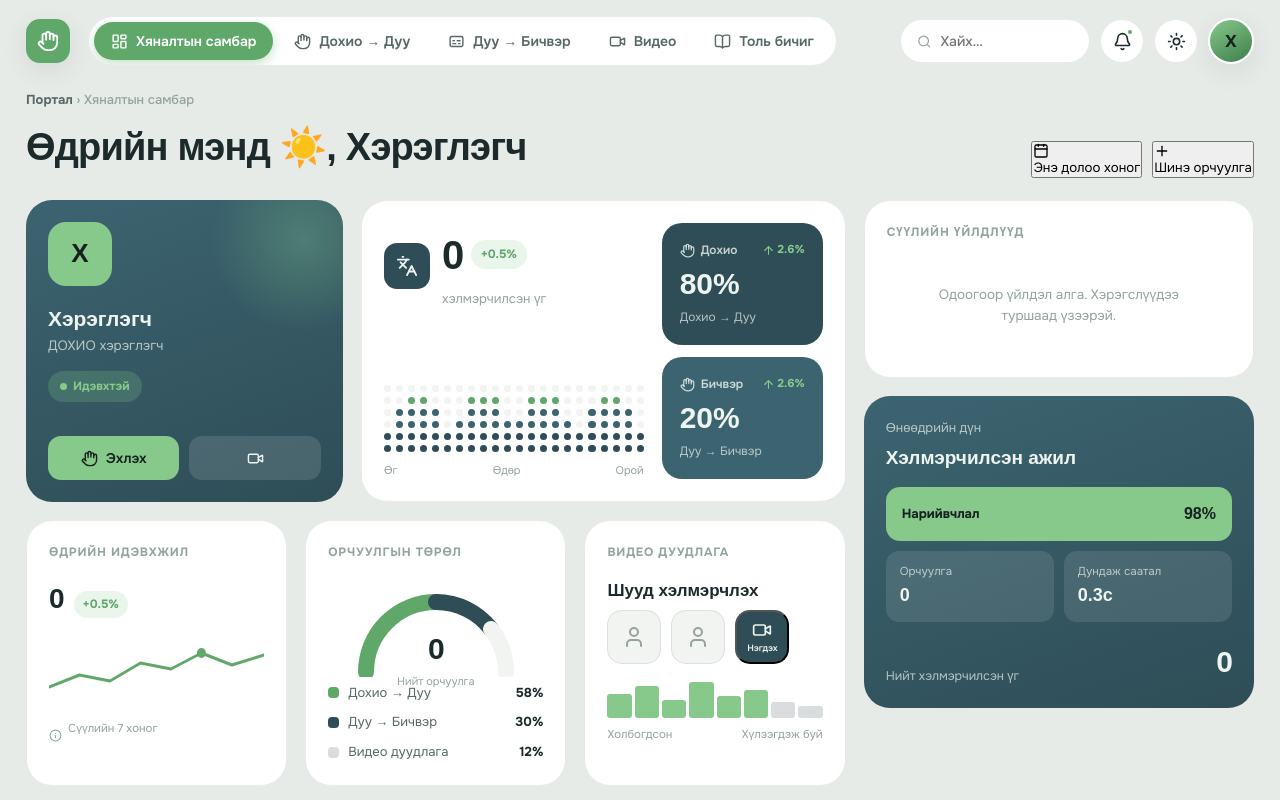
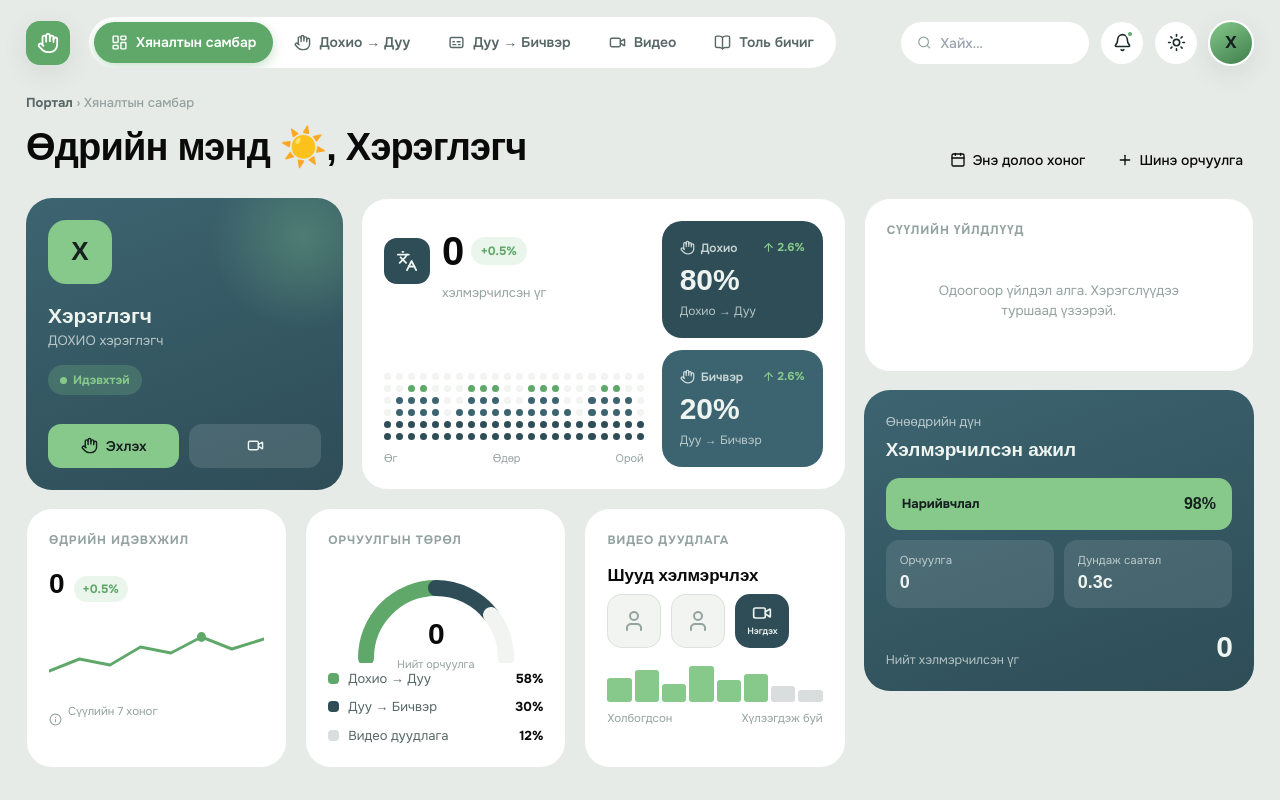
Before and after one commit to pinecone-studio/pinequest-s4-e1-team-7, a Next.js app in the folder seq/web/: page /dashboard in a window 1280 px wide. Built offline with nearby package versions, Linux system fonts and the light colour scheme; a web font is replaced by a local one.

Commit message:
global css fix change

```diff
--- a/seq/web/app/globals.css
+++ b/seq/web/app/globals.css
@@ -422,3 +422,97 @@ body.modal-open{ overflow:hidden; }
 .ov-sum-title{ font-family:var(--font-display); font-size:19px; font-weight:600; margin-bottom:14px; }
 .dbtab{ border:none; cursor:pointer; background:none; }
 .dict-card{ text-align:left; }
+
+
+@import "tw-animate-css";
+
+@tailwind base;
+@tailwind components;
+@tailwind utilities;
+* {
+  box-sizing: border-box;
+}
+
+@layer base {
+  .theme {
+    --font-heading: var(--font-sans);
+    --font-sans: var(--font-sans);
+  }
+  :root {
+    --background: oklch(1 0 0);
+    --foreground: oklch(0.145 0 0);
+    --card: oklch(1 0 0);
+    --card-foreground: oklch(0.145 0 0);
+    --popover: oklch(1 0 0);
+    --popover-foreground: oklch(0.145 0 0);
+    --primary: oklch(0.205 0 0);
+    --primary-foreground: oklch(0.985 0 0);
+    --secondary: oklch(0.97 0 0);
+    --secondary-foreground: oklch(0.205 0 0);
+    --muted: oklch(0.97 0 0);
+    --muted-foreground: oklch(0.556 0 0);
+    --accent: oklch(0.97 0 0);
+    --accent-foreground: oklch(0.205 0 0);
+    --destructive: oklch(0.577 0.245 27.325);
+    --border: oklch(0.922 0 0);
+    --input: oklch(0.922 0 0);
+    --ring: oklch(0.708 0 0);
+    --chart-1: oklch(0.87 0 0);
+    --chart-2: oklch(0.556 0 0);
+    --chart-3: oklch(0.439 0 0);
+    --chart-4: oklch(0.371 0 0);
+    --chart-5: oklch(0.269 0 0);
+    --radius: 0.625rem;
+    --sidebar: oklch(0.985 0 0);
+    --sidebar-foreground: oklch(0.145 0 0);
+    --sidebar-primary: oklch(0.205 0 0);
+    --sidebar-primary-foreground: oklch(0.985 0 0);
+    --sidebar-accent: oklch(0.97 0 0);
+    --sidebar-accent-foreground: oklch(0.205 0 0);
+    --sidebar-border: oklch(0.922 0 0);
+    --sidebar-ring: oklch(0.708 0 0);
+  }
+  .dark {
+    --background: oklch(0.145 0 0);
+    --foreground: oklch(0.985 0 0);
+    --card: oklch(0.205 0 0);
+    --card-foreground: oklch(0.985 0 0);
+    --popover: oklch(0.205 0 0);
+    --popover-foreground: oklch(0.985 0 0);
+    --primary: oklch(0.922 0 0);
+    --primary-foreground: oklch(0.205 0 0);
+    --secondary: oklch(0.269 0 0);
+    --secondary-foreground: oklch(0.985 0 0);
+    --muted: oklch(0.269 0 0);
+    --muted-foreground: oklch(0.708 0 0);
+    --accent: oklch(0.269 0 0);
+    --accent-foreground: oklch(0.985 0 0);
+    --destructive: oklch(0.704 0.191 22.216);
+    --border: oklch(1 0 0 / 10%);
+    --input: oklch(1 0 0 / 15%);
+    --ring: oklch(0.556 0 0);
+    --chart-1: oklch(0.87 0 0);
+    --chart-2: oklch(0.556 0 0);
+    --chart-3: oklch(0.439 0 0);
+    --chart-4: oklch(0.371 0 0);
+    --chart-5: oklch(0.269 0 0);
+    --sidebar: oklch(0.205 0 0);
+    --sidebar-foreground: oklch(0.985 0 0);
+    --sidebar-primary: oklch(0.488 0.243 264.376);
+    --sidebar-primary-foreground: oklch(0.985 0 0);
+    --sidebar-accent: oklch(0.269 0 0);
+    --sidebar-accent-foreground: oklch(0.985 0 0);
+    --sidebar-border: oklch(1 0 0 / 10%);
+    --sidebar-ring: oklch(0.556 0 0);
+  }
+  * {
+  box-sizing: border-box;
+}
+  body {
+  background: var(--background);
+  color: var(--foreground);
+}
+  html {
+  font-family: ui-sans-serif, system-ui, sans-serif;
+}
+}
--- a/seq/web/components/landingpage/Header.tsx
+++ b/seq/web/components/landingpage/Header.tsx
@@ -5,12 +5,12 @@ import TranslateWidget from "./Translator";
 
 export const Header = () => {
   return (
-    <header className="w-full sticky flex justify-between items-center px-8 md:px-16 py-4 bg-white/10 backdrop-blur-md border-b border-white/20">
+    <header className="w-full flex justify-between items-center px-8 md:px-16 py-4 bg-white/10 backdrop-blur-md border-b border-white/20">
       <div className="flex items-center gap-2">
         <div className="bg-green-500 text-black flex justify-center items-center rounded-xl">
           <Logo className="p-2" />
         </div>
-        <span className="text-xl font-bold tracking-wide text-white">ДОХИО</span>
+        <span className="text-xl font-bold tracking-wide text-black">ДОХИО</span>
       </div>
 
       <nav className="hidden md:flex items-center gap-8">
@@ -21,7 +21,7 @@ export const Header = () => {
     <a
       key={item.label}
       href={item.href}
-      className="text-sm font-medium text-white/80 hover:text-white transition-colors"
+      className="text-sm font-medium text-black/80 hover:text-black transition-colors"
     >
       {item.label}
     </a>
@@ -30,13 +30,14 @@ export const Header = () => {
 
 
       <div className="flex items-center gap-3">
-        <button className="w-9 h-9 rounded-full bg-white/15 border border-white/30 flex items-center justify-center hover:bg-white/25 transition-colors">
+        <button className="w-9 h-9 rounded-full bg-black/15 border border-black/10 flex items-center justify-center hover:bg-black/25 transition-colors">
           <svg xmlns="http://www.w3.org/2000/svg" width="16" height="16" viewBox="0 0 24 24" fill="none" stroke="white" strokeWidth="2" strokeLinecap="round" strokeLinejoin="round">
             <circle cx="12" cy="12" r="4"/>
             <path d="M12 2v2M12 20v2M4.93 4.93l1.41 1.41M17.66 17.66l1.41 1.41M2 12h2M20 12h2M6.34 17.66l-1.41 1.41M19.07 4.93l-1.41 1.41"/>
           </svg>
         </button>
 
+        {/* Register button */}
         <button className="flex items-center gap-2 bg-green-500 hover:bg-green-400 text-black font-semibold text-sm px-5 py-2.5 rounded-full transition-colors">
           <svg xmlns="http://www.w3.org/2000/svg" width="15" height="15" viewBox="0 0 24 24" fill="none" stroke="black" strokeWidth="2.5" strokeLinecap="round" strokeLinejoin="round">
             <path d="M20 21v-2a4 4 0 0 0-4-4H8a4 4 0 0 0-4 4v2"/>
```
